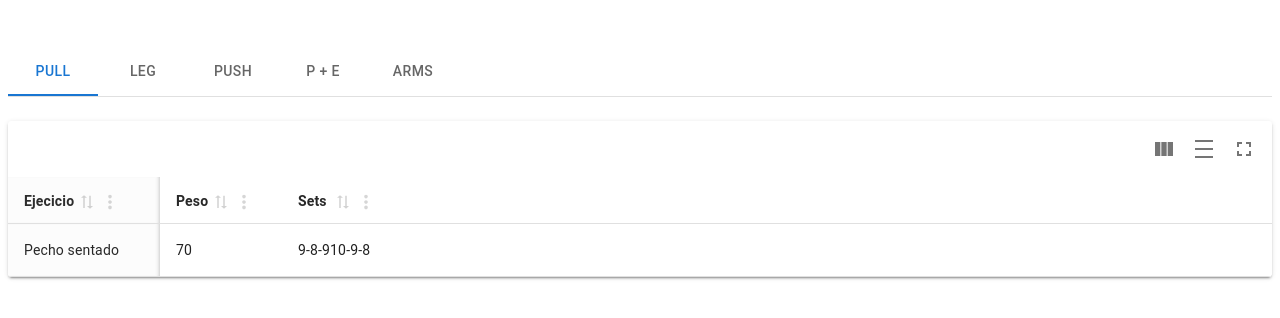
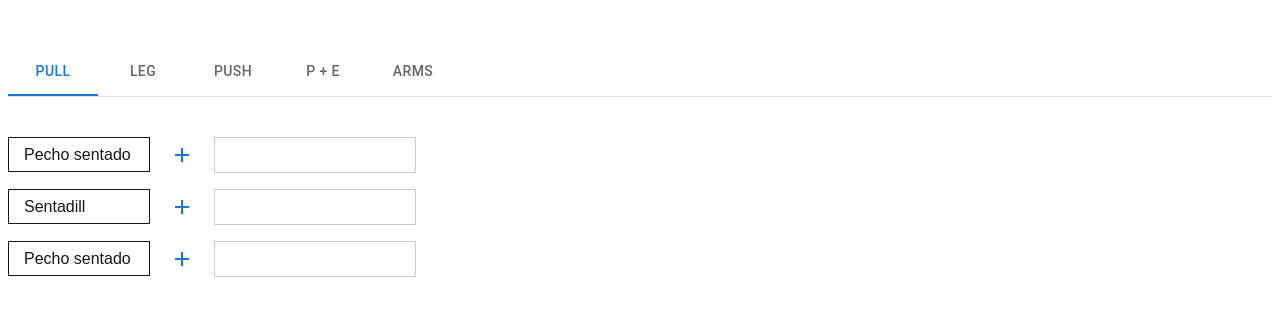
Before and after one commit to lautaro3870/exercise-app, a Next.js app: page / in a window 1280 px wide. Shown: the top 318 px of the page. Built offline with nearby package versions, Linux system fonts and the light colour scheme.

Commit message:
feat: render list of exercices

```diff
--- a/src/app/components/ExerciseTable.tsx
+++ b/src/app/components/ExerciseTable.tsx
@@ -1,67 +1,180 @@
-import { useMemo } from "react";
-import {
-  MaterialReactTable,
-  useMaterialReactTable,
-  type MRT_ColumnDef,
-} from "material-react-table";
+import { useState } from "react";
+
+import { Button, Input } from "@mui/material";
+import AddIcon from "@mui/icons-material/Add";
 
 type Exercise = {
   exercise: {
+    id: number;
     name: string;
     weigth: string;
-    sets: string[]
+    inputs: JSX.Element[];
+    sets: [
+      {
+        id: number;
+        repetitions: string;
+      }
+    ];
   };
 };
 
-//nested data is ok, see accessorKeys in ColumnDef below
 const data: Exercise[] = [
   {
     exercise: {
+      id: 1,
       name: "Pecho sentado",
       weigth: "70",
-      sets: ['9-8-9', '10-9-8']
+      inputs: [],
+      sets: [
+        {
+          id: 1,
+          repetitions: "10, 8, 9",
+        },
+      ],
+    },
+  },
+  {
+    exercise: {
+      id: 2,
+      name: "Sentadill",
+      weigth: "70",
+      inputs: [],
+      sets: [
+        {
+          id: 1,
+          repetitions: "10, 8, 9",
+        },
+      ],
+    },
+  },
+  {
+    exercise: {
+      id: 3,
+      name: "Pecho sentado",
+      weigth: "70",
+      inputs: [],
+      sets: [
+        {
+          id: 1,
+          repetitions: "10, 8, 9",
+        },
+      ],
     },
   },
 ];
 
 export default function ExerciseTable() {
-  const columns = useMemo<MRT_ColumnDef<Exercise>[]>(
-    () => [
-      {
-        accessorKey: "exercise.name", //access nested data with dot notation
-        header: "Ejecicio",
-        size: 120,
-      },
-      {
-        accessorKey: "exercise.weigth", //access nested data with dot notation
-        header: "Peso",
-        size: 90,
-      },
-      {
-        accessorKey: "exercise.sets", //access nested data with dot notation
-        header: "Sets",
-        size: 190,
-      },
-    ],
-    []
-  );
+//   const renderInputs = (inputs: any) => {
+//     return (
+//       <div
+//         style={{
+//           width: 200,
+//           overflowX: "scroll",
+//           display: "flex",
+//           border: "1px solid #ccc",
+//         }}
+//       >
+//         {inputs.map((input: any, index: number) => (
+//           <div key={index} style={{ marginRight: 10, flexShrink: 0 }}>
+//             <Input
+//               id="outlined-basic"
+//               key={Date.now()}
+//               value={input?.repetitions}
+//               sx={{ marginLeft: 3, width: 80 }}
+//             />
+//           </div>
+//         ))}
+//       </div>
+//     );
+//   };
 
-  const table = useMaterialReactTable({
-    columns,
-    data,
-    enableColumnPinning: true,
-    layoutMode: "grid-no-grow",
-    initialState: {
-      columnPinning: { left: ["mrt-row-actions", "exercise.name"] },
-    },
-    enablePagination: false,
-    enableBottomToolbar: false,
-    enableFilters: false,
-  });
+  const [exercises, setExercices] = useState<Exercise[]>(data);
+
+  const addSet = (id: number) => {
+    const newExercise = exercises.map(
+      (exerciseMap: Exercise) => {
+        if (exerciseMap.exercise.id === id) {
+          exerciseMap.exercise.inputs = exerciseMap.exercise.inputs.concat(
+            <Input
+              id="outlined-basic"
+              key={Date.now()}
+              value={exerciseMap.exercise.sets[0].repetitions}
+              sx={{ marginLeft: 3, width: 80 }}
+            />
+          );
+        }
+        return exerciseMap;
+      }
+    );
+    setExercices(newExercise);
+  };
 
   return (
     <div style={{ marginTop: "1.5rem" }}>
-      <MaterialReactTable table={table} />
+      <div
+        style={{
+          display: "flex",
+          flexDirection: "row",
+        }}
+      >
+        <div
+          style={{
+            display: "flex",
+            flexDirection: "column",
+          }}
+        >
+          {exercises.map((exerciseMap: Exercise, index: number) => (
+            <div
+              key={index}
+              style={{
+                display: "flex",
+                flexDirection: "row",
+                paddingTop: "1rem",
+              }}
+            >
+              <div
+                style={{
+                  border: "1px solid",
+                  width: 140,
+                  height: 33,
+                  alignContent: "center",
+                  justifyContent: "center",
+                }}
+              >
+                <span style={{ marginLeft: 15 }}>
+                  {exerciseMap.exercise.name}
+                </span>
+              </div>
+              <Button
+                key={index}
+                onClick={() => addSet(exerciseMap.exercise.id)}
+              >
+                <AddIcon />
+              </Button>
+              <div
+                key={Date.now()}
+                style={{
+                  width: 200,
+                  overflowX: "scroll",
+                  display: "flex",
+                  border: "1px solid #ccc",
+                }}
+              >
+                {exerciseMap.exercise.inputs.map((input, index) => (
+                  <div key={index}>
+                    <Input
+                      id="outlined-basic"
+                      key={Date.now()}
+                      value={input?.props.value}
+                      sx={{ marginLeft: 3, width: 80 }}
+                    />
+                  </div>
+                ))}
+              </div>
+            </div>
+          ))}
+        </div>
+      </div>
     </div>
   );
 }
```
